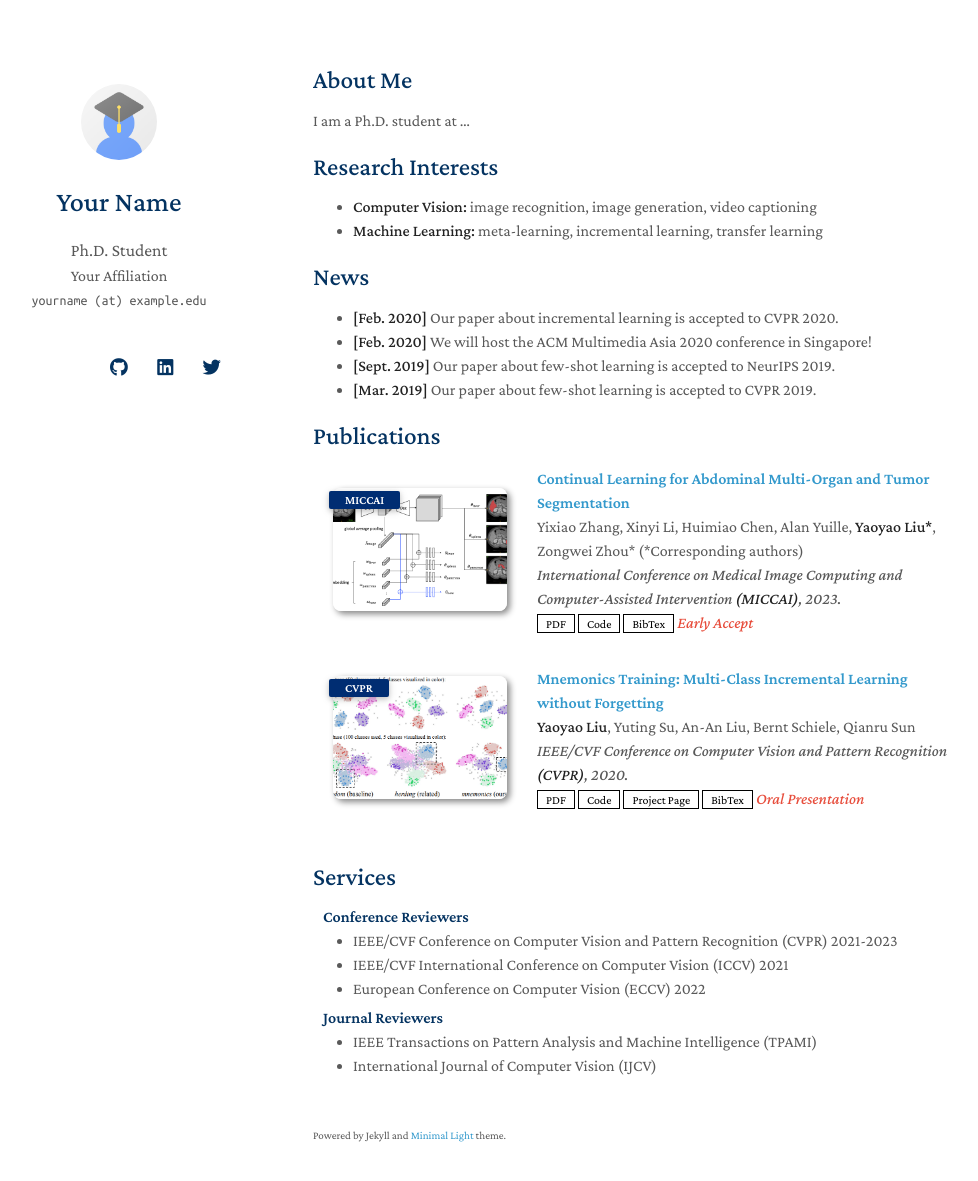
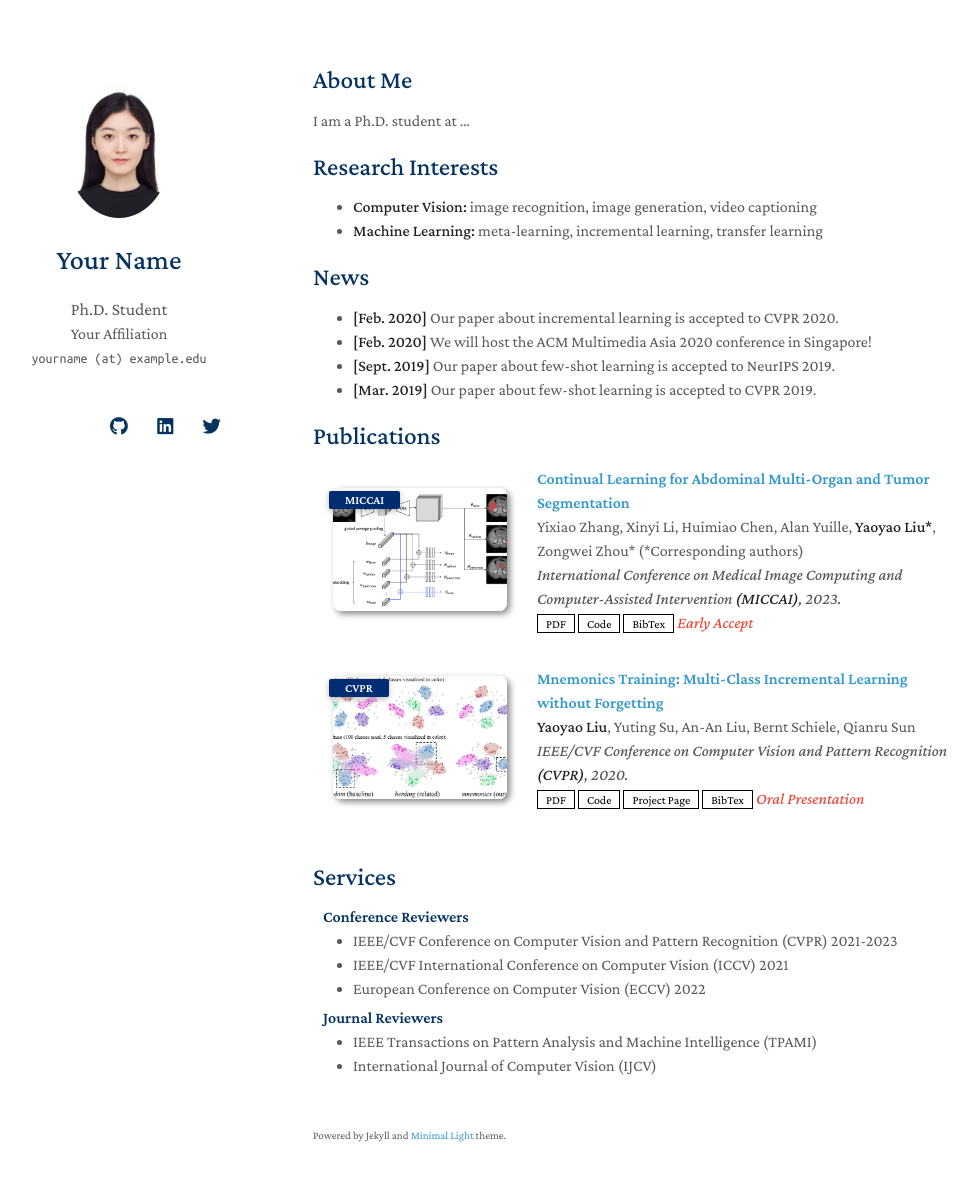
Before and after one commit to yaoyao-liu/minimal-light, a Jekyll site: the page built from index.md, in a window 1280 px wide and 1216 px high. Shown: the top 1181 px of the window, without its empty margins (157-1135 px from the left). Built offline with Jekyll 4.4.1, drawn with Linux system fonts in a browser that asks for light colours; nearby versions of some CDN libraries; a style sheet for code colours, icons or effects is not loaded; our own code applies the rules of GitHub Pages for plain Markdown files.

Commit message:
Update _config.yml

```diff
--- a/_config.yml
+++ b/_config.yml
@@ -20,7 +20,7 @@ twitter: https://twitter.com/
 
 # Images (e.g., your profile picture and your website's favicon)
 # "favicon" and "favicon_dark" are used for the light and dark modes, respectively.
-avatar: ./assets/img/avatar.png
+avatar: ./assets/img/xiang.JPG
 favicon: ./assets/img/favicon.png
 favicon_dark: ./assets/img/favicon-dark.png
 
```
